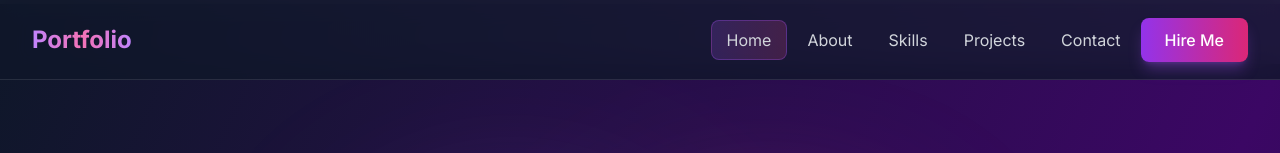
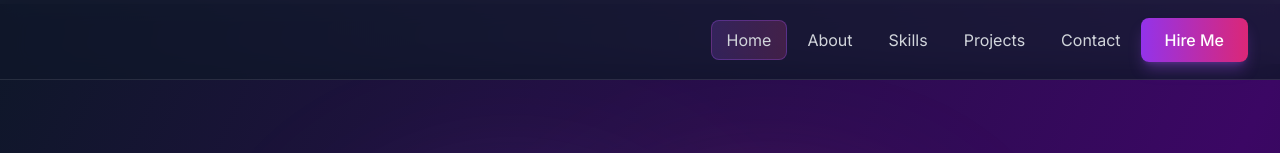
Before and after one commit to arosha-w/Portfolio-arosha, a React (Vite) app in the folder Portfolio/: page / in a window 1280 px wide. Shown: the top 153 px of the page. Built offline with nearby package versions, Linux system fonts and the light colour scheme.

Commit message:
modified navbar

```diff
--- a/Portfolio/src/components/Layout/Navbar.jsx
+++ b/Portfolio/src/components/Layout/Navbar.jsx
@@ -23,9 +23,6 @@
         <div className="flex justify-between items-center h-20">
           {/* Logo with gradient */}
           <Link to="/" className="relative group cursor-pointer">
-            <span className="text-2xl font-bold bg-gradient-to-r from-purple-400 via-pink-400 to-purple-400 bg-clip-text text-transparent">
-              Portfolio
-            </span>
             <div className="absolute -bottom-1 left-0 w-0 h-0.5 bg-gradient-to-r from-purple-400 to-pink-400 group-hover:w-full transition-all duration-300"></div>
           </Link>
 
```
